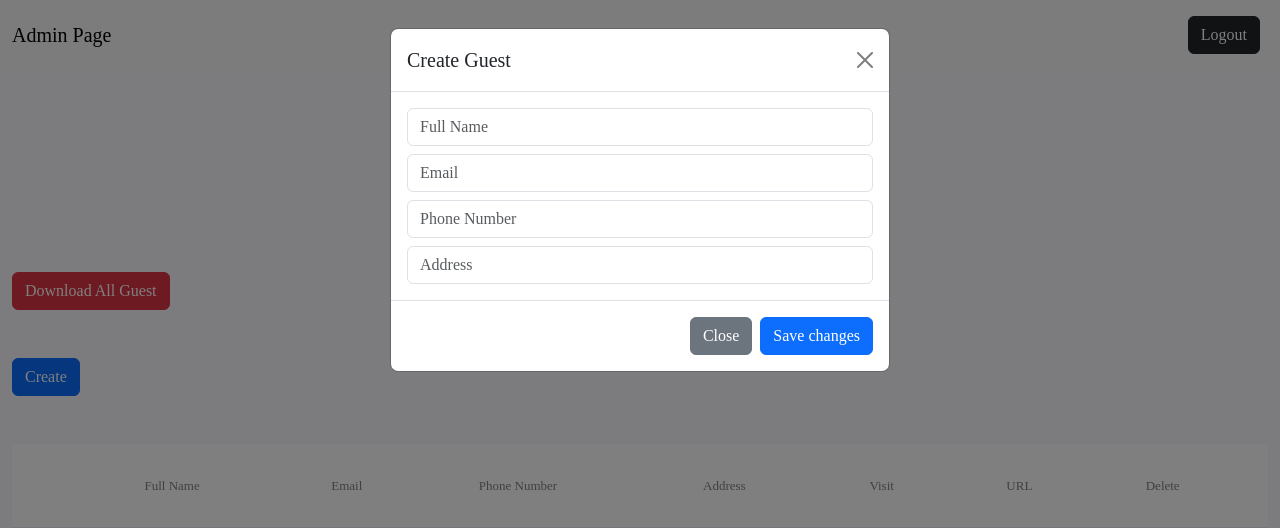
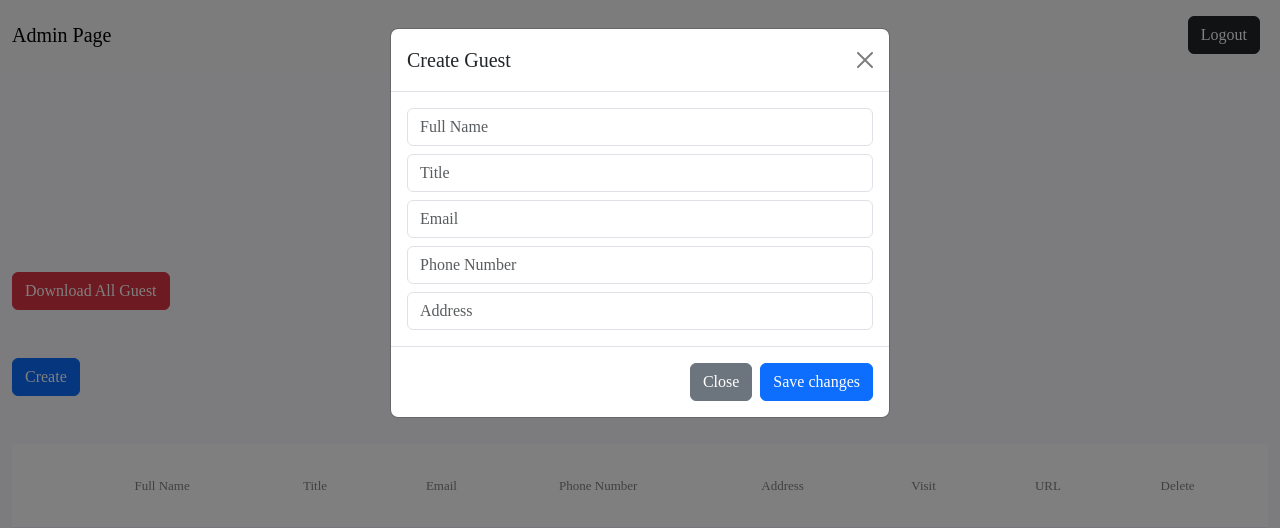
Before and after one commit to ridaffa/wedding-e-invitation-fe, a React (Create React App) app: page /admin/dashboard in a window 1280 px wide. Both pictures are taken after a click on the button "Create". Shown: the top 528 px of the page. Built offline with nearby package versions, Linux system fonts and the light colour scheme; no server answers; a web font is replaced by a local one.

Commit message:
add title

```diff
--- a/src/interfaces/GuestInterface.ts
+++ b/src/interfaces/GuestInterface.ts
@@ -5,6 +5,7 @@ export interface IGuest {
   address: string
   phone_number: string
   email: string
+  title: string
   visit: boolean
 }
 
@@ -12,6 +13,7 @@ export interface ICreateGuest {
   fullname: string
   address: string
   phone_number: string
+  title: string
   email: string
 }
 
--- a/src/pages/AdminDashboard/AdminDashboard.tsx
+++ b/src/pages/AdminDashboard/AdminDashboard.tsx
@@ -276,6 +276,15 @@ export default function AdminDashboard() {
                       required
                     />
                     <input
+                      id='title'
+                      type='text'
+                      placeholder='Title'
+                      className='form-control mb-2'
+                      onChange={handleInputCreate}
+                      defaultValue={createGuest.title}
+                      required
+                    />
+                    <input
                       id='email'
                       type={'email'}
                       placeholder='Email'
@@ -326,6 +335,7 @@ export default function AdminDashboard() {
                     <tr>
                       <th>&nbsp;</th>
                       <th>Full Name</th>
+                      <th>Title</th>
                       <th>Email</th>
                       <th>Phone Number</th>
                       <th>Address</th>
@@ -377,6 +387,18 @@ export default function AdminDashboard() {
                             ></input>
                           ) : (
                             <span>{guest.fullname}</span>
+                          )}
+                        </td>
+                        <td>
+                          {updateGuest.id === guest.id ? (
+                            <input
+                              type='text'
+                              value={updateGuest.title}
+                              id='title'
+                              onChange={changeInput}
+                            ></input>
+                          ) : (
+                            <span>{guest.title}</span>
                           )}
                         </td>
                         <td>
--- a/src/pages/InvitationPage/InvitationPage.tsx
+++ b/src/pages/InvitationPage/InvitationPage.tsx
@@ -69,6 +69,7 @@ export default function InvitationPage() {
     email: '',
     phone_number: '',
     address: '',
+    title: '',
     visit: false,
   });
   const [reqPagination, setReqPagination] = useState<IPagination>({
--- a/src/pages/LandingPage/LandingPage.tsx
+++ b/src/pages/LandingPage/LandingPage.tsx
@@ -21,6 +21,7 @@ export default function LandingPage() {
     email: '',
     phone_number: '',
     address: '',
+    title: '',
     visit: false,
   });
   useEffect(() => {
```
Also changed, not shown: 1 other file (tests, documents, lock files or other folders).
